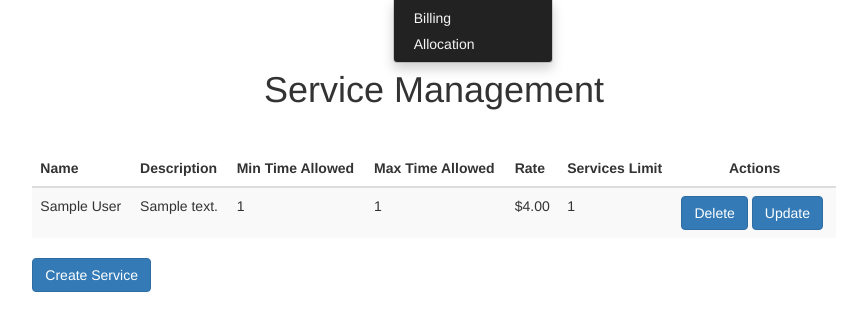
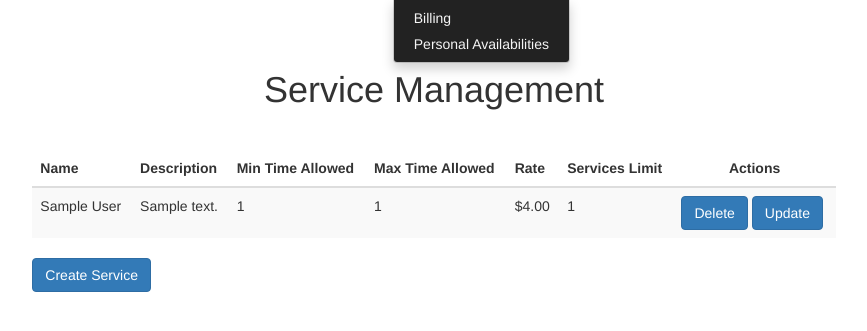
Before and after one commit to cgu-ist/ist303-2019spring-pt1, a Django app: page /service in a window 1280 px wide, after a click on "Report". Shown: the part 52-383 px from the top of the page, without its empty margins (206-1073 px from the left). Run offline with Django 3.2, Linux system fonts and the light colour scheme; a user stored in the database is signed in; tables that the repository leaves empty hold one stand-in row (values such as "Sample post"); some libraries are stand-ins or nearby versions.

Commit message:
Change menu

```diff
--- a/templates/base.html
+++ b/templates/base.html
@@ -32,7 +32,7 @@
                     <a href="#" class="dropdown-toggle" data-toggle="dropdown" role="button" aria-haspopup="true" aria-expanded="false">Report<span class="caret"></span></a>
                     <ul class="dropdown-menu">
                         <li><a href="billing">Billing</a></li>
-                        <li><a href="allocation">Allocation</a></li>
+                        <li><a href="allocation">Personal Availabilities</a></li>
                     </ul>
                 </li>
               </ul>
```
